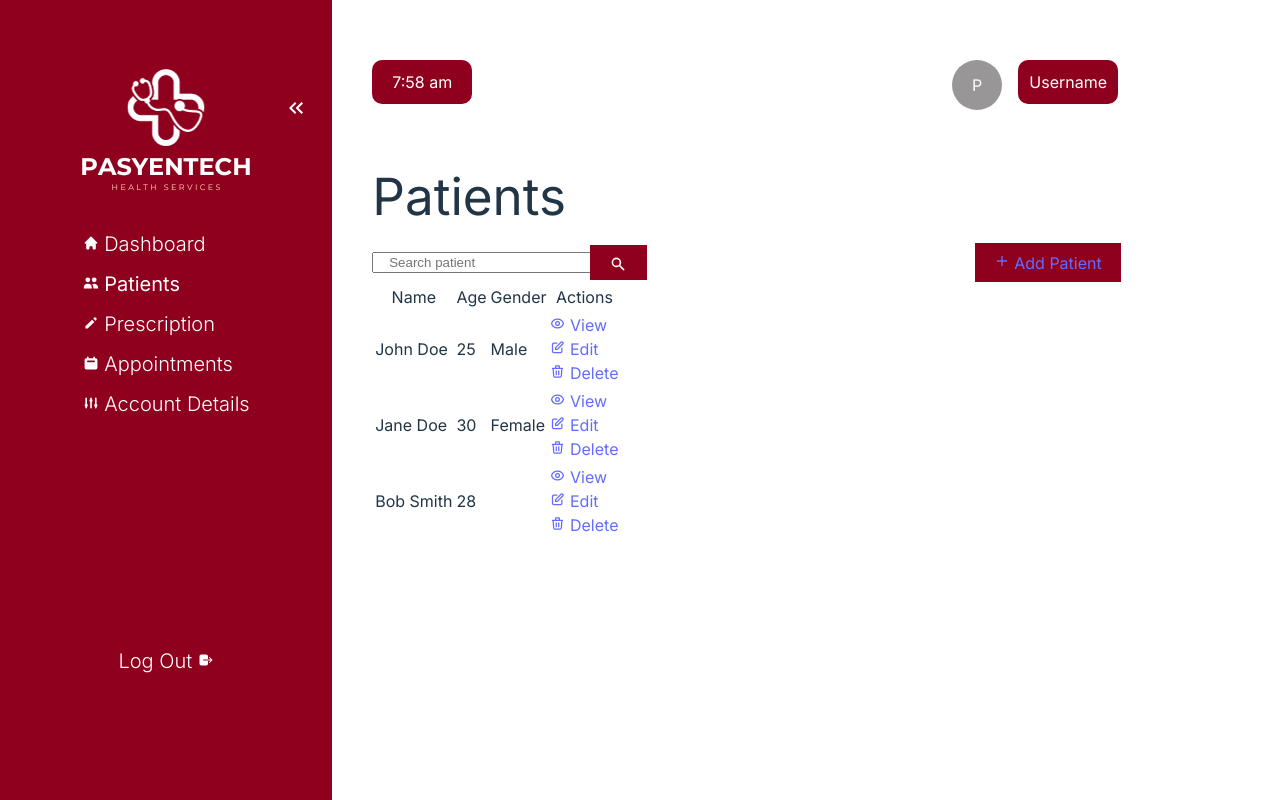
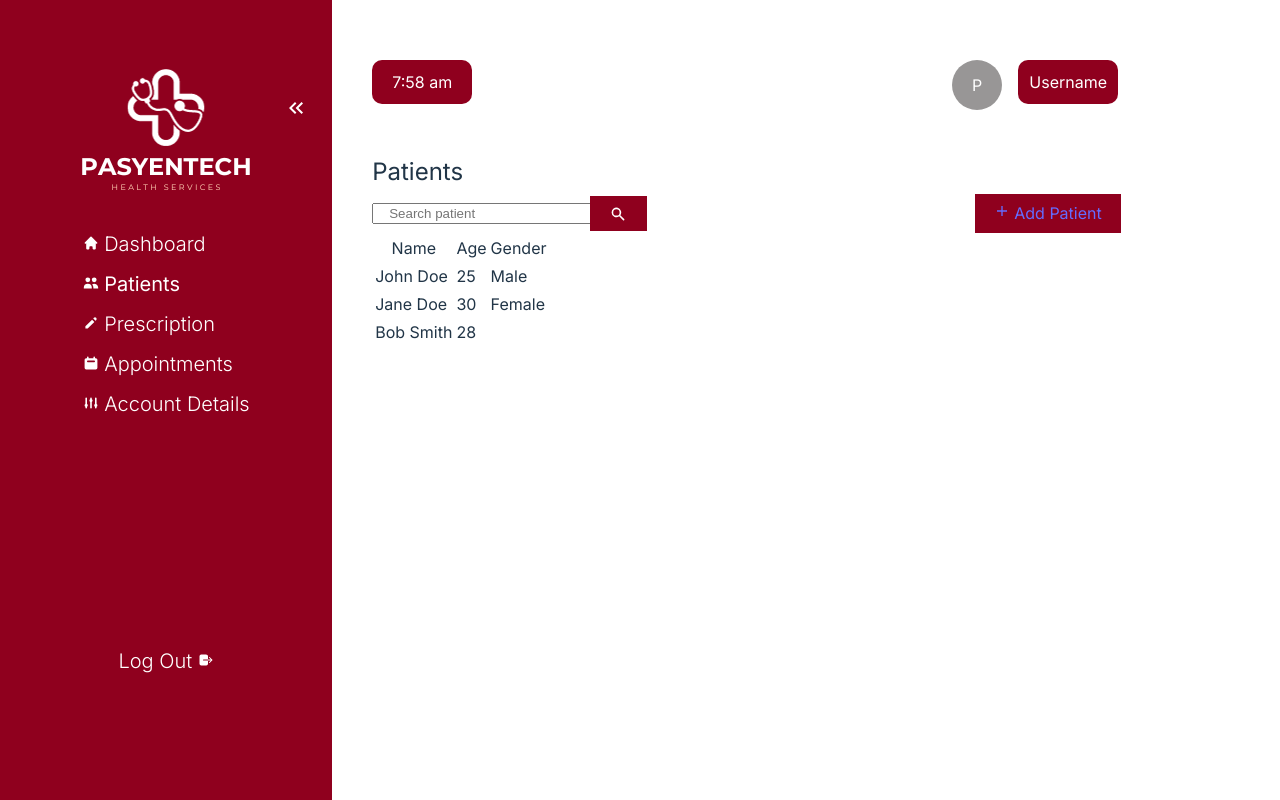
Before and after one commit to jaanides0213/pasyentech-deploy, a React (Vite) app: page /patient in a window 1280 px wide. Shown: the top 800 px of the page. Built offline with nearby package versions, Linux system fonts and the light colour scheme; the HTML template or start-up script is replaced by a standard one.

Commit message:
Revert "Merge branches 'dev-jes' and 'stage' of https://github.com/PasyenTech/PasyenTech into dev-jes"
This reverts commit 3c5ce6e87ace7e2c69124ded6ee1e8f770d80a07, reversing
changes made to c069f5162ba76f0402fedf3fc0c0da64632bed9b.

```diff
--- a/src/components/Sidebar/Sidebar.jsx
+++ b/src/components/Sidebar/Sidebar.jsx
@@ -128,8 +128,8 @@ const Sidebar = () => {
               </p>
             </a>
             <a
-              href="/patient"
-              className={isLinkActive("/patient") ? Styles["active-link"] : ""}
+              href="#"
+              className={isLinkActive("#") ? Styles["active-link"] : ""}
             >
               <p>
                 <HiUsers size="1rem" className={Styles["sidebar-icons"]} />
--- a/src/pages/Patient/Patient.jsx
+++ b/src/pages/Patient/Patient.jsx
@@ -1,10 +1,5 @@
 import React, { useState } from "react";
-import {
-  HiSearch,
-  HiOutlinePencilAlt,
-  HiOutlineEye,
-  HiOutlineTrash,
-} from "react-icons/hi";
+import { HiSearch } from "react-icons/hi";
 import { IoMdAdd } from "react-icons/io";
 import Styles from "./Patient.module.css"; // Update the import path as needed
 import Header from "../../components/Header/Header.jsx";
@@ -41,9 +36,7 @@ const Patient = () => {
         </div>
 
         <div className={Styles["Patient__cont-column-main"]}>
-          <h1>Patients</h1>
-        </div>
-
+          <h2 className={Styles["Patient__title"]}>Patients</h2>
           <div className={Styles["Patient_search_add_container"]}>
             <div className={Styles["Patient_search_bar"]}>
               <input
@@ -54,57 +47,36 @@ const Patient = () => {
                 <HiSearch />
               </button>
             </div>
-
             <div className={Styles["Patient_add_bar"]}>
               {/* <link to="/patient_form" className={Styles[]} */}
               <button className={Styles["Patient_add_button"]}>
-              <a href="/patient_form" className={Styles["Patient_add_icon"]}>
+                <a href="/patient_form">
                   <IoMdAdd /> Add Patient
                 </a>
               </button>
             </div>
           </div>
-
+          <div>{/* <Patient_Form /> */}</div>
           <div className={Styles["Patient_list_cont"]}>
             <table className={Styles["Patient_table"]}>
-            <thead className={Styles["Patient_table_main_head"]}>
+              <thead>
                 <tr>
                   <th>Name</th>
                   <th>Age</th>
                   <th>Gender</th>
-                <th>Actions</th>
                 </tr>
               </thead>
-
-            <tbody className={Styles["Patient_table_data"]}>
+              <tbody>
                 {patients.map((patient) => (
                   <tr key={patient.id}>
                     <td>{patient.name}</td>
                     <td>{patient.age}</td>
                     <td>{patient.gender}</td>
-                  <td>
-                    <div className={Styles["Patient_table_action"]}>
-                      <div className={Styles["Action__Styling"]}>
-                        <a href="#" className={Styles["Action__link__Styling"]}>
-                          <HiOutlineEye size="15px" /> View
-                        </a>
-                      </div>
-                      <div className={Styles["Action__Styling"]}>
-                        <a href="#" className={Styles["Action__link__Styling"]}>
-                          <HiOutlinePencilAlt size="15px" /> Edit
-                        </a>
-                      </div>
-                      <div className={Styles["Action__Styling"]}>
-                        <a href="#" className={Styles["Action__link__Styling"]}>
-                          <HiOutlineTrash size="15px" /> Delete
-                        </a>
-                      </div>
-                    </div>
-                  </td>
                   </tr>
                 ))}
               </tbody>
             </table>
+          </div>
         </div>
       </div>
     </main>
```
Lines whose indentation alone changed are shown as unchanged.
